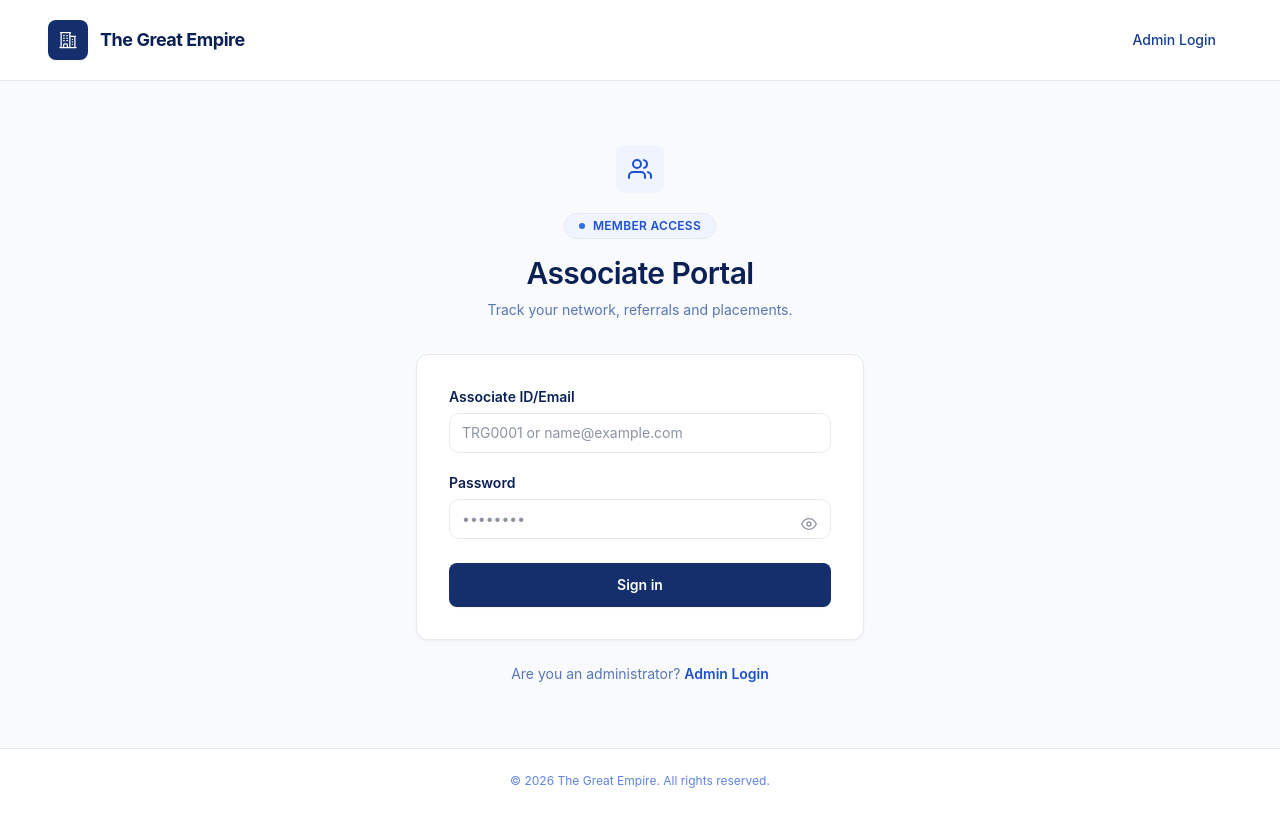
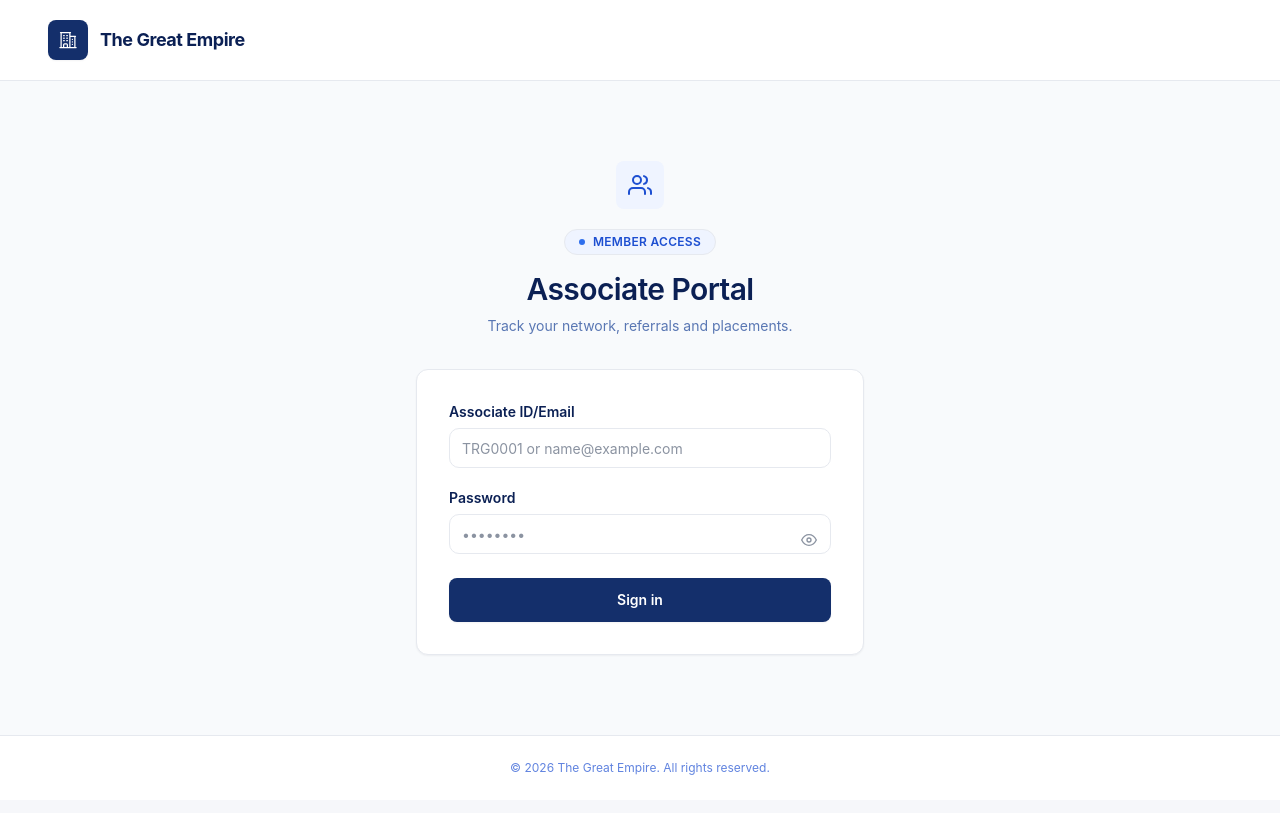
Before and after one commit to anshudevelope/The-Great-Empire-Frontend, a React (Vite) app: page /associate/login in a window 1280 px wide. Built offline with nearby package versions, Linux system fonts and the light colour scheme; no server answers.

Commit message:
admin login linking removal

```diff
--- a/src/features/auth/AssociateLoginPage.tsx
+++ b/src/features/auth/AssociateLoginPage.tsx
@@ -1,7 +1,13 @@
 import { LoginForm } from './LoginForm'
 import { UsersIcon } from '@/components/icons/icons'
 
-/** Member entrance — where associates manage their network and referrals. */
+/**
+ * Member entrance — where associates manage their network and referrals.
+ *
+ * The public door, and the only one linked from anywhere. There is
+ * deliberately no cross-link to the admin console: that URL is handed out
+ * privately rather than advertised to every visitor.
+ */
 export function AssociateLoginPage() {
   return (
     <LoginForm
@@ -10,9 +16,6 @@ export function AssociateLoginPage() {
       title="Associate Portal"
       subtitle="Track your network, referrals and placements."
       icon={<UsersIcon className="h-6 w-6" />}
-      otherLabel="Are you an administrator?"
-      otherCta="Admin Login"
-      otherTo="/admin/login"
       userLabel="Associate ID/Email"
       placeholder="TRG0001 or name@example.com"
     />
--- a/src/features/auth/LoginForm.tsx
+++ b/src/features/auth/LoginForm.tsx
@@ -217,9 +217,14 @@ interface LoginFormProps {
   title: string
   subtitle: string
   icon: ReactNode
-  otherLabel: string
-  otherCta: string
-  otherTo: string
+  /**
+   * Link to the other door. Omit all three to show no cross-link at all —
+   * which is what the associate page does, since the admin console is shared
+   * by link rather than advertised.
+   */
+  otherLabel?: string
+  otherCta?: string
+  otherTo?: string
   userLabel?: string
   placeholder?: string
 }
@@ -238,6 +243,7 @@ export function LoginForm({
 }: LoginFormProps) {
   const company = useCompanyBrand()
   const scope = useAuthScope()
+  const showOther = Boolean(otherTo && otherCta)
   const isAuthenticated = useAuthStore((state) => state.isAuthenticated)
   const setSession = useAuthStore((state) => state.login)
   const navigate = useNavigate()
@@ -287,11 +293,13 @@ export function LoginForm({
           <span className="text-lg font-bold tracking-tight text-blue-950">{company.name}</span>
         </Link>
 
-        <Link to={otherTo}>
+        {showOther && (
+          <Link to={otherTo!}>
             <button className="rounded-lg px-4 py-2 text-sm font-medium text-blue-800 transition-colors hover:bg-blue-50">
               {otherCta}
             </button>
           </Link>
+        )}
       </header>
 
       <main className="flex flex-1 items-center justify-center px-6 py-16">
@@ -358,12 +366,14 @@ export function LoginForm({
             </form>
           </div>
 
+          {showOther && (
             <p className="mt-6 text-center text-sm text-blue-800/70">
               {otherLabel}{' '}
-            <Link to={otherTo} className="font-semibold text-blue-700 hover:text-blue-800">
+              <Link to={otherTo!} className="font-semibold text-blue-700 hover:text-blue-800">
                 {otherCta}
               </Link>
             </p>
+          )}
         </div>
       </main>
 
```
Also changed, not shown: src/features/auth/AdminLoginPage.tsx (+5 -2 lines). Lines whose indentation alone changed are shown as unchanged.
